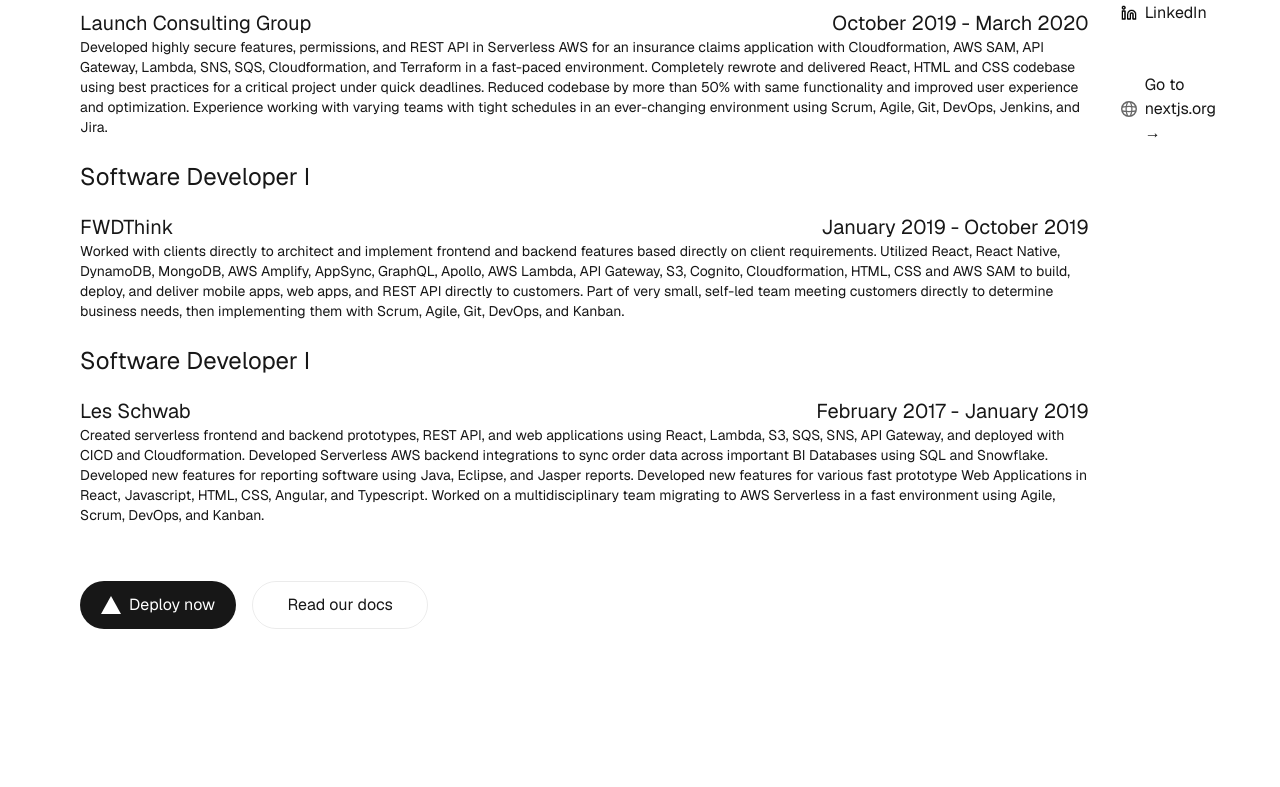
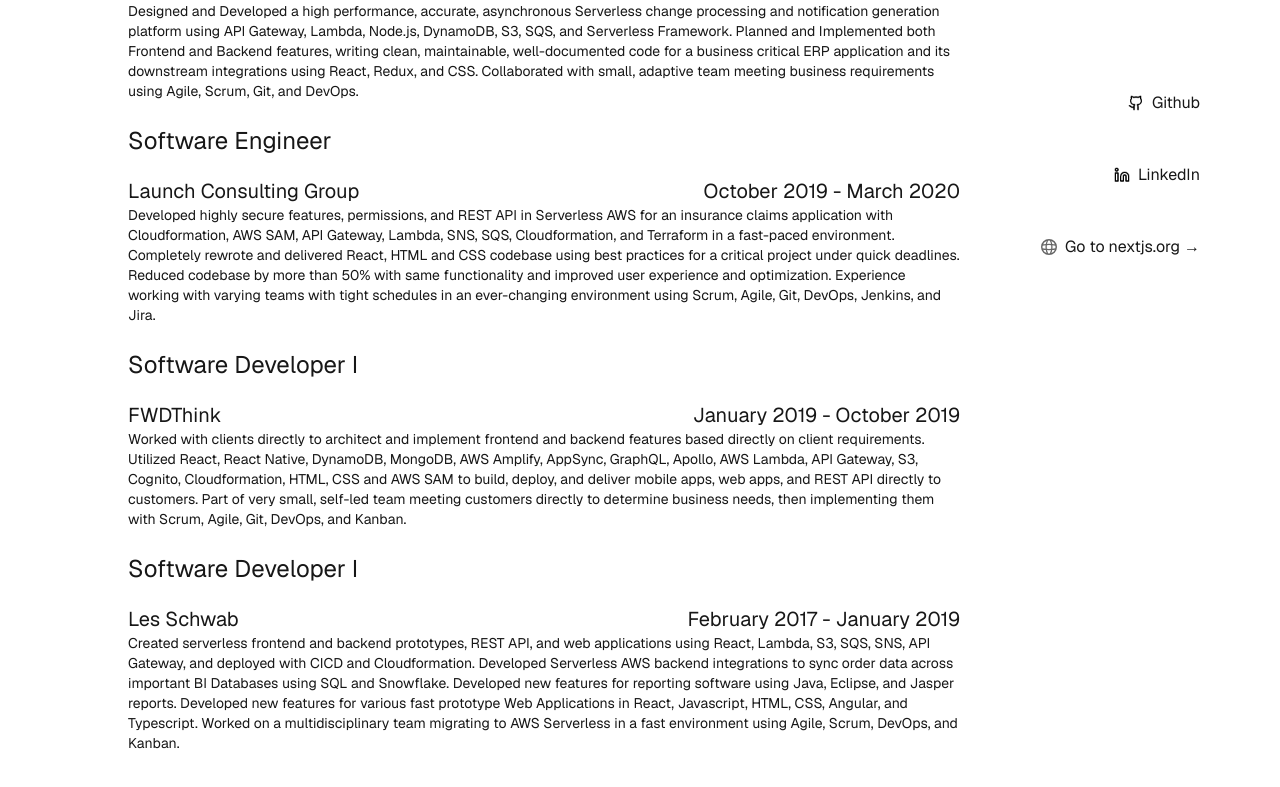
Before and after one commit to koutsopoulosw/nextjs-typescript-personal-site, a Next.js app: page / in a window 1280 px wide. Shown: the part 719-1506 px from the top of the page. Before the commit the page ends 1428 px from the top, so only its background shows below. Built offline with nearby package versions, Linux system fonts and the light colour scheme.

Commit message:
Converting layout to flex and messing with CSS

```diff
--- a/src/app/page.tsx
+++ b/src/app/page.tsx
@@ -4,42 +4,17 @@ import Resume from "./ui/resume";
 
 export default function Home() {
   return (
-    <div className="grid grid-rows-[20px_1fr] items-center justify-items-start min-h-screen p-8 pb-20 gap-16 sm:p-20 font-[family-name:var(--font-geist-sans)]">
-      <header className="mb-4 mt-12 justify-start">
+    <div className="flex flex-col items-center justify-items-start min-h-screen gap-8 sm:p-20 font-[family-name:var(--font-geist-sans)]">
+      <header className="mb-4 justify-start w-full">
         <h1 className="text-4x1 md:text-5xl lg:text-6xl font-extrabold leading-none pb-6">Alex Koutsopoulos</h1>
         <h2 className="text-2x1 md:text-3xl lg:text-4xl pb-2">Full Stack Engineer</h2>
         <h3 className="text-l md:text-xl lg:text-2xl text-slate-400 ml-8">Also known as Willard</h3>
       </header>
       <section className="flex flex-row gap-8 w-full justify-between">
-        <main className="flex flex-col gap-8 items-center sm:items-start justify-self-start">
+        <main className="flex flex-col flex-4 gap-4 ml-12 items-center sm:items-start justify-self-start">
           <Resume />
-          <div className="flex gap-4 items-center flex-col sm:flex-row">
-            <a
-              className="rounded-full border border-solid border-transparent transition-colors flex items-center justify-center bg-foreground text-background gap-2 hover:bg-[#383838] dark:hover:bg-[#ccc] text-sm sm:text-base h-10 sm:h-12 px-4 sm:px-5"
-              href="https://vercel.com/new?utm_source=create-next-app&utm_medium=appdir-template-tw&utm_campaign=create-next-app"
-              target="_blank"
-              rel="noopener noreferrer"
-            >
-              <Image
-                className="dark:invert"
-                src="/vercel.svg"
-                alt="Vercel logomark"
-                width={20}
-                height={20}
-              />
-              Deploy now
-            </a>
-            <a
-              className="rounded-full border border-solid border-black/[.08] dark:border-white/[.145] transition-colors flex items-center justify-center hover:bg-[#f2f2f2] dark:hover:bg-[#1a1a1a] hover:border-transparent text-sm sm:text-base h-10 sm:h-12 px-4 sm:px-5 sm:min-w-44"
-              href="https://nextjs.org/docs?utm_source=create-next-app&utm_medium=appdir-template-tw&utm_campaign=create-next-app"
-              target="_blank"
-              rel="noopener noreferrer"
-            >
-              Read our docs
-            </a>
-          </div>
         </main>
-        <footer className="flex flex-col gap-12 flex-wrap items-end justify-center justify-self-end">
+        <footer className="flex flex-col flex-1 gap-12 flex-wrap items-end justify-center justify-self-end">
           <a
             className="flex items-center gap-2 hover:underline hover:underline-offset-4"
             href="https://nextjs.org/learn?utm_source=create-next-app&utm_medium=appdir-template-tw&utm_campaign=create-next-app"
```
